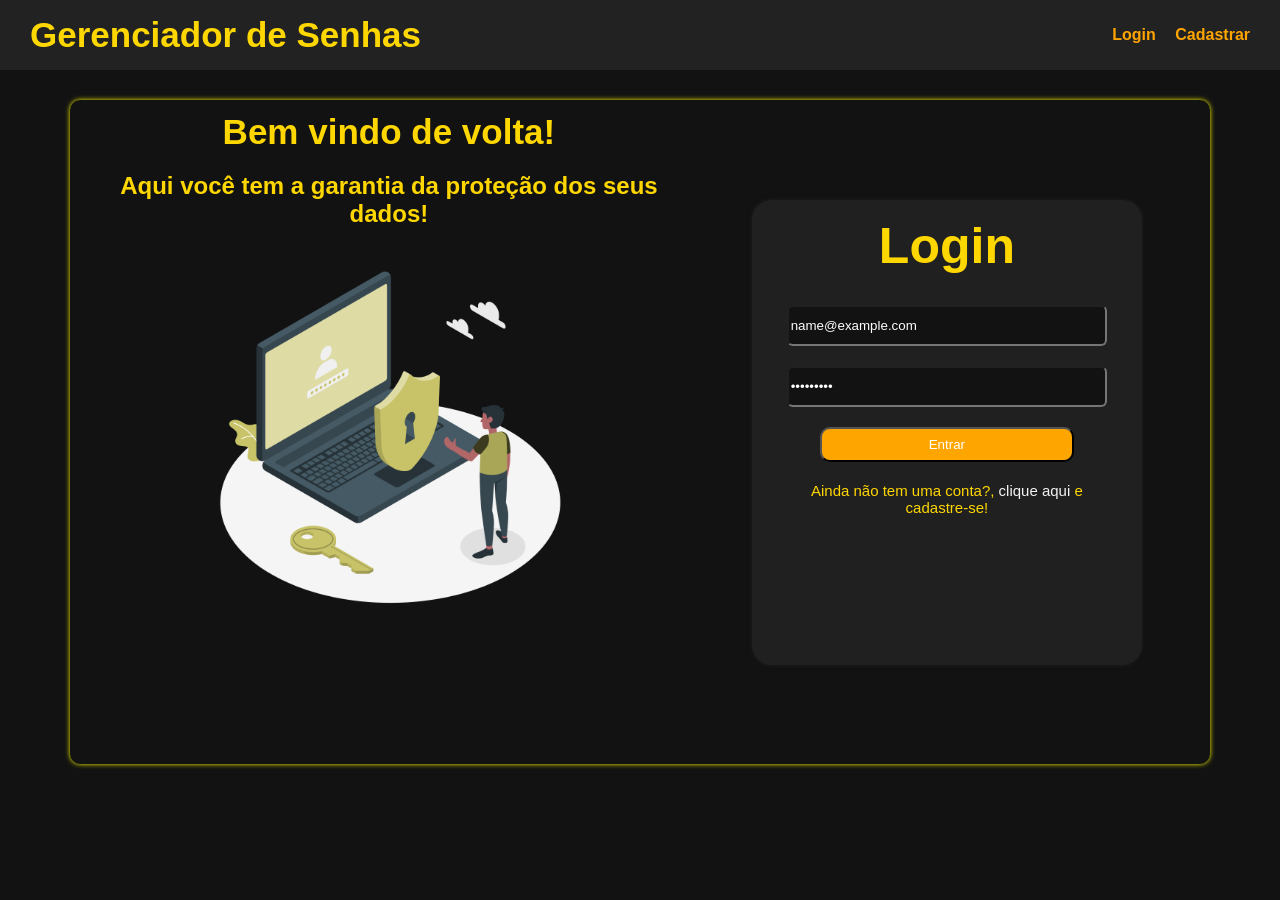
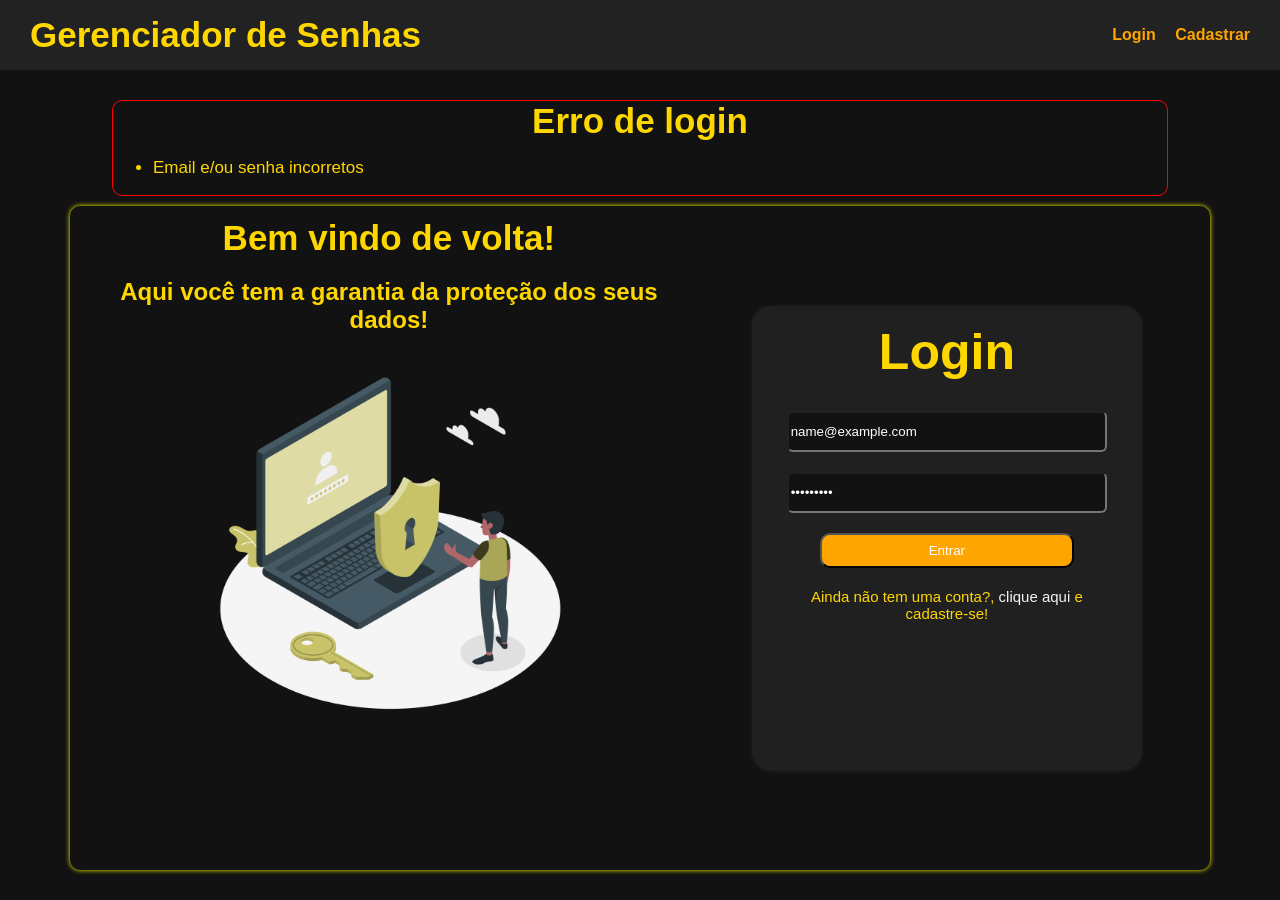
Before and after one commit to oseias00/projeto_lsw, a plain HTML site: page login.html in a window 1280 px wide. Both pictures are taken after typing "name@example.com", "Sample123" into the empty fields and a click on the button "Entrar". Before the commit the page ends 800 px from the top, so only its background shows below. Drawn offline with Linux system fonts and the light colour scheme.

Commit message:
adicionando exibicao de erros no html

```diff
--- a/login.css
+++ b/login.css
@@ -138,3 +138,22 @@ footer {
     padding: 10px;
     background: #222;
 }
+
+div#erros{
+    display: none;
+    margin: auto;
+    width: 85%;
+    border: 1px solid red;
+    border-radius: 10px;
+    text-align: start;
+    font-size: 17px;
+    margin-bottom: 10px;
+}
+
+div#erros>ul{
+    margin-left: 0px;
+}
+
+div#erros>h1{
+    text-align: center;
+}
--- a/login.html
+++ b/login.html
@@ -16,6 +16,12 @@
     </header>
 
     <main>
+        <div id="erros">
+            <h1>Erro de login</h1>
+           <ul id="listaErr">
+
+           </ul>
+        </div>
         <section>
             <div id="conteudo">
                <h1>Bem vindo de volta!</h1>
@@ -27,9 +33,9 @@
                <h1>Login</h1>
 
                <form action="">
-                <input type="text" name="Email" id="email" placeholder="Digite seu Email">
+                <input type="text" name="Email" id="email" placeholder="Digite seu Email" required>
 
-                <input type="password" name="Senha" id="senha" placeholder="Digite sua senha">
+                <input type="password" name="Senha" id="senha" placeholder="Digite sua senha" required>
 
                 <button type="submit" id="btnLogin">Entrar</button>
                 </form>
--- a/login.js
+++ b/login.js
@@ -4,8 +4,11 @@ const senha = document.getElementById('senha')
 const btnLogin = document.getElementById('btnLogin')
 
 btnLogin.addEventListener('click', e =>{
+    if (!btnLogin.checkValidity()) {
+        return;
+    }
     e.preventDefault()
-    if(!Login()) alert('erro de login')
+    if(!Login())  exibeErro('Email e/ou senha incorretos')
 
 
 })
@@ -38,7 +41,6 @@ function Login(){
             return true
         }
         else{
-            console.log('erro de login')
             console.log('--------------------------')
         }
 
@@ -46,3 +48,17 @@ function Login(){
     return false
 
 }
+
+function exibeErro(erro){
+    const divErros =  document.getElementById('erros')
+    const listaErros = document.getElementById('listaErr')
+    const li = document.createElement('li')
+    li.innerHTML = erro
+    listaErros.appendChild(li)
+    divErros.style.display = 'block'
+
+    setTimeout(() => {
+        listaErros.removeChild(li)
+         divErros.style.display = 'none'
+    }, 6000);
+}
```
